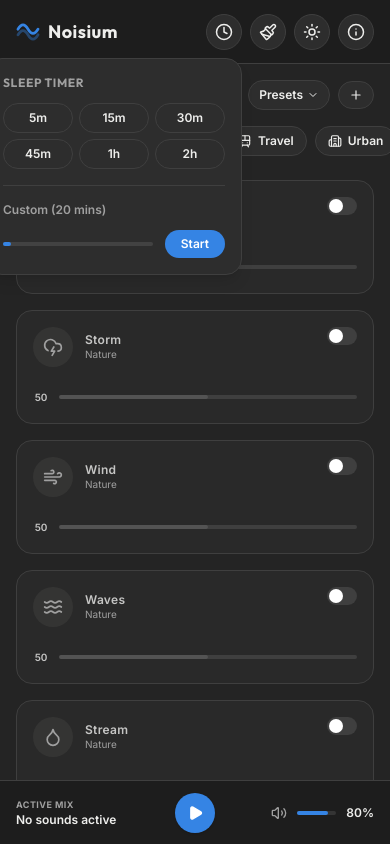
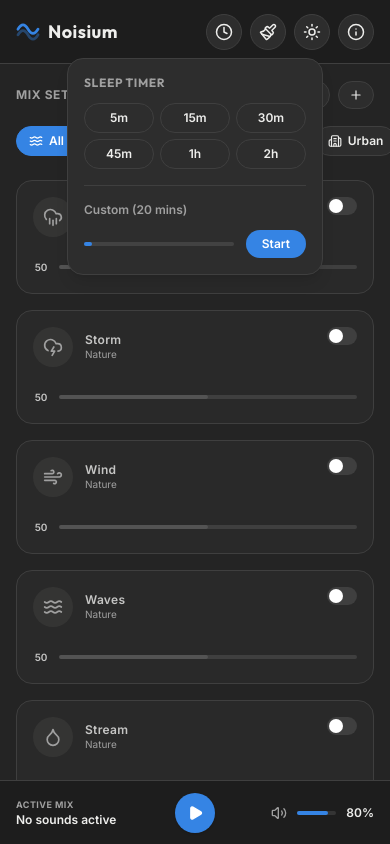
Before and after one commit to sebista/noisium, a Svelte app: page / in a window 390 px wide. Both pictures are taken after a click on the button 224 px from the left and 31 px from the top of the page. Built offline with nearby package versions, Linux system fonts and the light colour scheme.

Commit message:
fix(ui): center mobile dropdowns and restore standard input autofocus

```diff
--- a/src/components/button/ColorsButton.svelte
+++ b/src/components/button/ColorsButton.svelte
@@ -54,7 +54,7 @@
 
   {#if isOpen}
     <div
-      class="absolute right-0 mt-2 w-64 border border-divider rounded-2xl p-4 z-100 bg-surface text-foreground shadow-lg animate-in fade-in duration-150 focus:outline-none"
+      class="fixed top-[calc(3.625rem+env(safe-area-inset-top))] left-1/2 -translate-x-1/2 w-64 border border-divider rounded-2xl p-4 z-100 bg-surface text-foreground shadow-lg animate-in fade-in duration-150 focus:outline-none sm:absolute sm:top-auto sm:left-auto sm:right-0 sm:translate-x-0 sm:mt-2"
     >
       <span class="block text-xs font-bold mb-3 uppercase tracking-wider text-muted font-heading">
         Primary Color
--- a/src/components/button/TimerButton.svelte
+++ b/src/components/button/TimerButton.svelte
@@ -81,7 +81,7 @@
 
   {#if isOpen}
     <div
-      class="absolute right-0 mt-2 w-64 border border-divider rounded-2xl p-4 z-100 bg-surface text-foreground shadow-lg animate-in fade-in duration-150 focus:outline-none"
+      class="fixed top-[calc(3.625rem+env(safe-area-inset-top))] left-1/2 -translate-x-1/2 w-64 border border-divider rounded-2xl p-4 z-100 bg-surface text-foreground shadow-lg animate-in fade-in duration-150 focus:outline-none sm:absolute sm:top-auto sm:left-auto sm:right-0 sm:translate-x-0 sm:mt-2"
     >
       <span class="block text-xs font-bold mb-3 uppercase tracking-wider text-muted font-heading">
         Sleep Timer
--- a/src/components/dialog/AboutDialog.svelte
+++ b/src/components/dialog/AboutDialog.svelte
@@ -34,7 +34,7 @@
       </svg>
     </a>
 
-    <Button variant="primary" onclick={() => audio.isAboutDialogOpen = false}>
+    <Button variant="primary" onclick={() => audio.isAboutDialogOpen = false} autofocus>
       Close
     </Button>
   </div>
--- a/src/components/dialog/RenamePresetDialog.svelte
+++ b/src/components/dialog/RenamePresetDialog.svelte
@@ -24,12 +24,14 @@
   </p>
 
   <div class="flex flex-col gap-3.5 mb-5">
+    <!-- svelte-ignore a11y_autofocus -->
     <input
       type="text"
       placeholder="e.g. Workspace Rain, Afternoon Café"
       bind:value={audio.renamePresetValue}
       onkeydown={handleModalKeydown}
       class="w-full border border-divider rounded-2xl px-3 py-2 text-xs focus:outline-none focus:border-primary placeholder:text-muted font-medium bg-surface text-foreground"
+      autofocus
     />
   </div>
 
--- a/src/components/dialog/SavePresetDialog.svelte
+++ b/src/components/dialog/SavePresetDialog.svelte
@@ -24,12 +24,14 @@
   </p>
 
   <div class="flex flex-col gap-3.5 mb-5">
+    <!-- svelte-ignore a11y_autofocus -->
     <input
       type="text"
       placeholder="e.g. Workspace Rain, Afternoon Café"
       bind:value={audio.newPresetName}
       onkeydown={handleModalKeydown}
       class="w-full border border-divider rounded-2xl px-3 py-2 text-xs focus:outline-none focus:border-primary placeholder:text-muted font-medium bg-surface text-foreground"
+      autofocus
     />
   </div>
 
```
